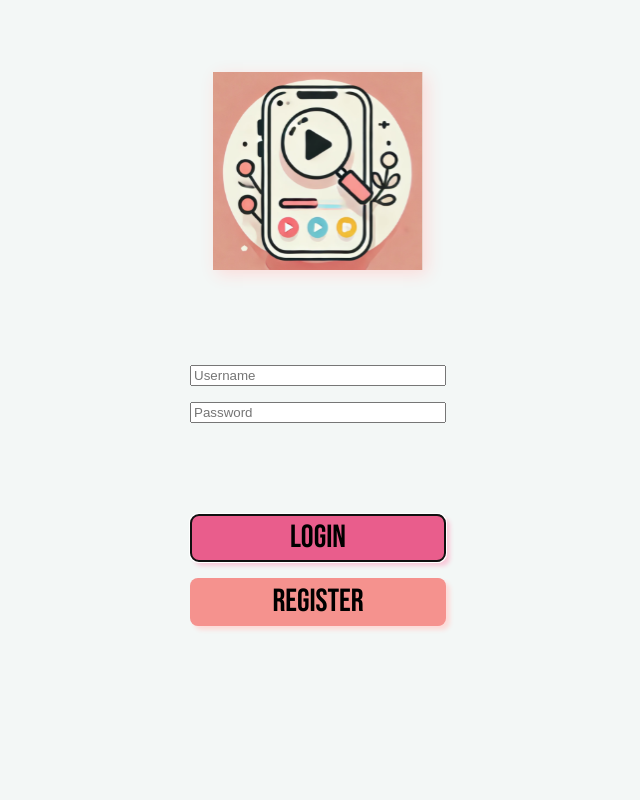
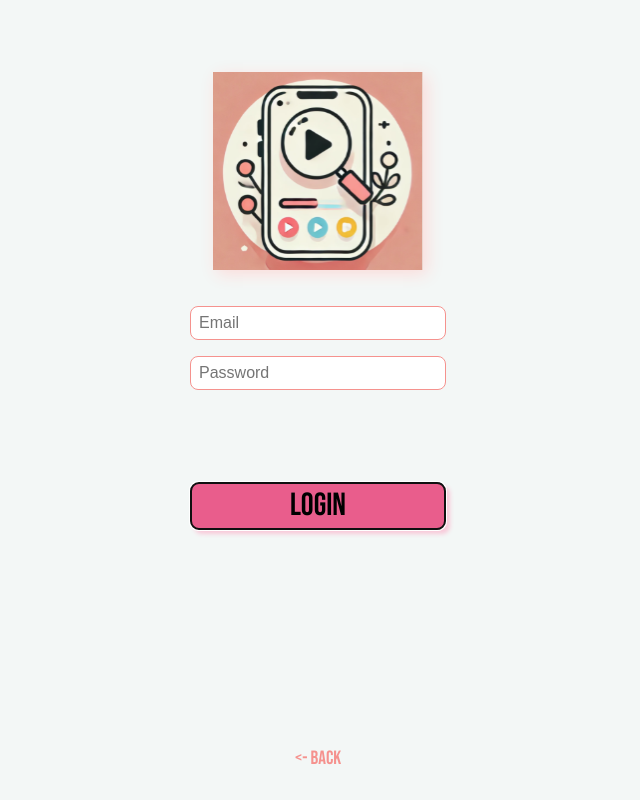
Before and after one commit to hagmannStephan/movie-finder-vue, a Vue app: page / in a window 1280 px wide. Both pictures are taken after a click on the button "Login". Shown: the whole page, without its empty margins (322-962 px from the left). Built offline with nearby package versions, Linux system fonts and the light colour scheme.

Commit message:
Login Screen complete

```diff
--- a/src/App.vue
+++ b/src/App.vue
@@ -6,12 +6,54 @@ import './css/main.css';
 const loginRef = ref<Boolean>(false);
 const registerRef = ref<Boolean>(false);
 
+const email = ref('');
+const password = ref('');
+const username = ref('');
+const confirmPassword = ref('');
+
 const login = () => {
+  if (loginRef.value) {
+    submitLogin();
+    loginRef.value = false;
+    return;
+  };
   loginRef.value = true;
 };
 
 const register = () => {
+  if (registerRef.value) {
+    submitRegister();
+    registerRef.value = false;
+    return;
+  };
   registerRef.value = true;
+};
+
+const back = () => {
+  loginRef.value = false;
+  registerRef.value = false;
+};
+
+const submitLogin = async () => {
+  const res = await fetch('https://api.moviefinder.stephanhagmann.ch/auth/token', {
+    method: 'POST',
+    headers: { 'Content-Type': 'application/json' },
+    body: JSON.stringify({ email: email.value, password: password.value })
+  });
+  const data = await res.json();
+  console.log(data); // handle token
+};
+
+const submitRegister = async () => {
+  if (password.value !== confirmPassword.value) return;
+
+  const res = await fetch('https://api.moviefinder.stephanhagmann.ch/users', {
+    method: 'POST',
+    headers: { 'Content-Type': 'application/json' },
+    body: JSON.stringify({ username: username.value, email: email.value, password: password.value })
+  });
+  const data = await res.json();
+  console.log(data); // handle response
 };
 </script>
 
@@ -22,13 +64,26 @@ const register = () => {
     </div>
     <div class="screenPlaceholder">
       <div v-if="loginRef === true" class="loginScreen">
-        <input type="text" placeholder="Username" />
-        <input type="password" placeholder="Password" />
+        <input class="input" type="email" placeholder="Email" />
+        <input class="input" type="password" placeholder="Password" />
+      </div>
+      <div v-if="registerRef === true" class="registerScreen">
+        <input class="input" type="text" placeholder="Username" />
+        <input class="input" type="email" placeholder="Email" />
+        <input class="input" type="password" placeholder="Password" />
+        <input class="input" type="password" placeholder="Confirm Password" />
       </div>
     </div>
     <div class="mainButtons">
-      <button @click="login" class="mainButtonLogin">Login</button>
-      <button @click="register" class="mainButtonRegister">Register</button>
+      <div class="buttonWrapper">
+        <button v-if="!registerRef" @click="login" class="mainButtonLogin">Login</button>
+      </div>
+      <div class="buttonWrapper">
+        <button v-if="!loginRef" @click="register" class="mainButtonRegister">Register</button>
+      </div>
+    </div>
+    <div v-if="loginRef || registerRef" class="backDiv">
+      <a @click="back"><- Back</a>
     </div>
   </div>
 </template>
--- a/src/css/main.css
+++ b/src/css/main.css
@@ -12,22 +12,34 @@
   box-shadow: 4px 4px 16px var(--vermilion-light);
 }
 
-.logo {
-  height: 6em;
-  padding: 1.5em;
-  will-change: filter;
-  transition: filter 300ms;
+/* --- */
+/* Middle Screen */
+
+.screenPlaceholder {
+  margin-top: 2rem;
+  height: 9rem;
+  width: 100%;
+  display: flex;
+  justify-content: center;
 }
 
-.logo:hover {
-  filter: drop-shadow(0 0 2em #646cffaa);
+.loginScreen, .registerScreen {
+  width: 100%;
+  display: flex;
+  flex-direction: column;
+  gap: 1rem;
 }
 
-.logo.vue:hover {
-  filter: drop-shadow(0 0 2em #42b883aa);
+.input {
+    height: 1rem;
+    font-size: 1rem;
+    padding: 0.5rem;
+    border-radius: 8px;
+    border: 1px solid var(--vermilion);
 }
 
 /* --- */
+/* Buttons */
 
 .mainButtons {
   display: flex;
@@ -38,23 +50,7 @@
   position: relative;
 }
 
-.screenPlaceholder {
-  margin-top: 2rem;
-  height: 11rem;
-  width: 100%;
-  display: flex;
-  justify-content: center;
-  align-items: center;
-}
-
-.loginScreen {
-  width: 100%;
-  display: flex;
-  flex-direction: column;
-  gap: 1rem;
-}
-
-.mainButtons button {
+.mainButtons .buttonWrapper button {
   height: 3rem;
   font-size: 2rem;
   display: flex;
@@ -62,6 +58,7 @@
   align-items: center;
   line-height: 1;
   padding: 0;
+  width: 100%;
 }
 
 .mainButtonLogin {
@@ -73,3 +70,28 @@
   background-color: var(--vermilion);
   box-shadow: 4px 4px 4px var(--vermilion-light);
 }
+
+.buttonWrapper {
+  height: 3rem;
+  width: 100%;
+}
+
+/* --- */
+/* Back */
+
+.backDiv {
+  position: fixed;
+  bottom: 0;
+  left: 50%;
+  transform: translateX(-50%);
+  margin-bottom: 2rem;
+  text-align: center;
+}
+
+.backDiv a {
+  color: var(--vermilion);
+  font-size: 1.2rem;
+  text-decoration: none;
+}
+
+/* --- */
```
